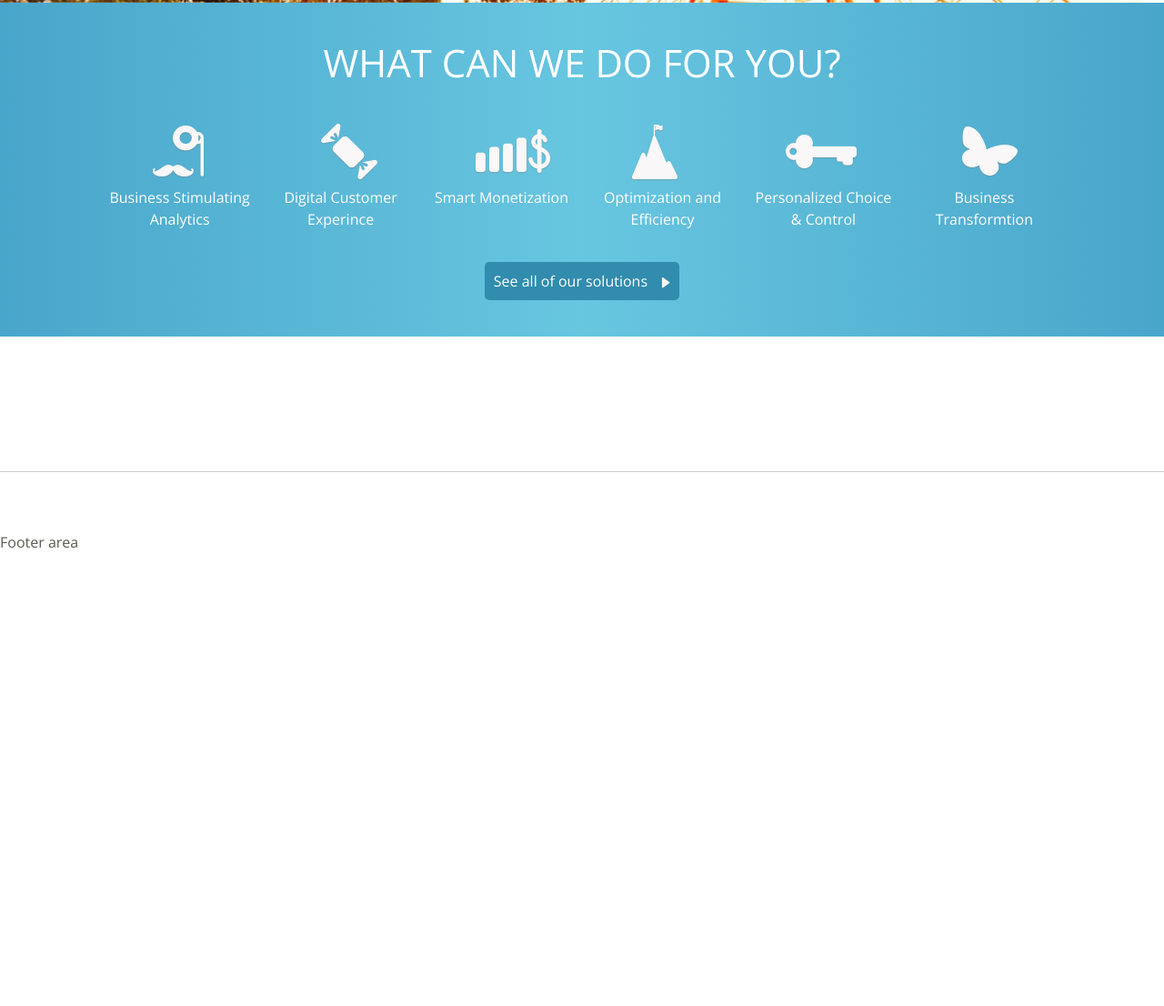
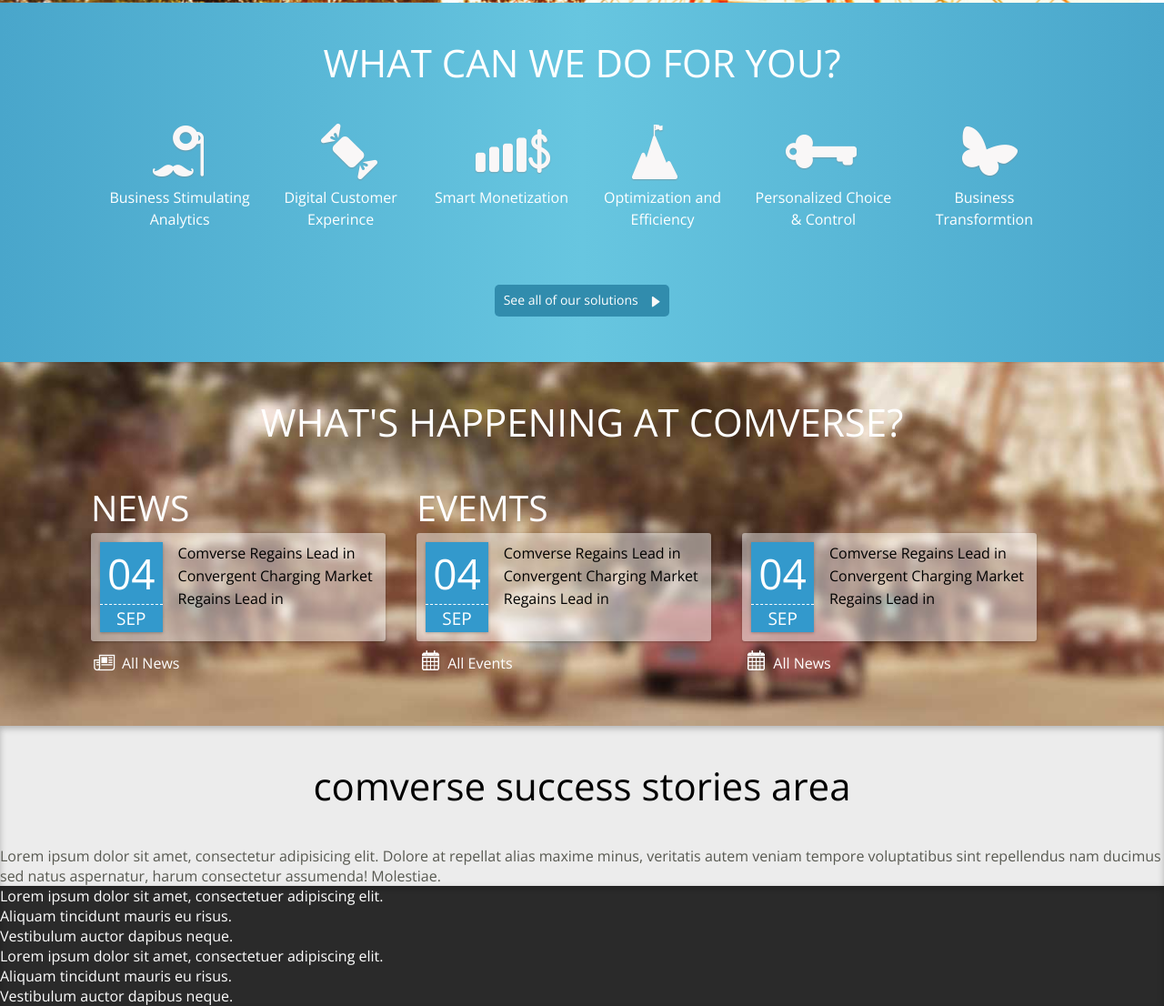
Before and after one commit to naitadar/comverse, a plain HTML site: page index.html in a window 1280 px wide. Shown: the part 635-1741 px from the top of the page at 91% size. Before the commit the page ends 1242 px from the top, so only its background shows below. Drawn offline with nearby package versions, Linux system fonts and the light colour scheme.

Commit message:
fix events

```diff
--- a/css/events.css
+++ b/css/events.css
@@ -0,0 +1,66 @@
+.comverse_events {
+	background: url(../img/backgrounds/news-and-events-bg.jpg) no-repeat center center;
+	background-attachment:fixed;
+	background-size: cover;
+	height: 400px;
+}
+.comverse_events h4 {
+	font: 400 39px/56px "Open Sans", "Helvetica Neue", Helvetica, Arial, sans-serif;
+	margin: 0;
+}
+.event_box {
+	display: inline-block;
+	margin: 0 30px 0 0;
+	width: 30%;
+}
+.date_and_description {
+	background: rgba(255, 255, 255, 0.46);
+	box-shadow: 0 1px 3px rgba(0, 0, 0, 0.25);
+	padding: 10px;
+	border-radius: 3px;
+}
+.date_and_description:hover { background: #fff; }
+.day_and_month {
+	box-shadow: 0 1px 3px rgba(0, 0, 0, 0.25);
+	display: table-cell;
+	background: #3399cc;
+	text-align: center;
+	height: 80px;
+	color: #fff;
+}
+.day_and_month .day {
+	font: 400 46px/68px "Open Sans", "Helvetica Neue", Helvetica, Arial, sans-serif;
+	border-bottom: 1px dashed #fff;
+	display: block;
+	padding: 0px 8px 0px;
+	vertical-align: top;
+}
+.day_and_month .month {
+	font: 400 19px/30px "Open Sans", "Helvetica Neue", Helvetica, Arial, sans-serif;
+}
+.date_and_description p {
+	display: table-cell;
+	vertical-align: top;
+	padding: 0 0 0 17px;
+	color: #000;
+	font: 400 16px/25px "Open Sans", "Helvetica Neue", Helvetica, Arial, sans-serif;
+}
+.event_box .more_btn {
+	display: inline-block;
+	margin: 5px 0 0 0;
+	color: #fff;
+}
+.event_box .icon {
+	background: url(../img/events/eventListIconEvents.png) no-repeat center center;
+	display: inline-block;
+	height: 25px;
+	width: 30px;
+	position: relative;
+	top: 4px;
+	margin: 0 4px 0 0;
+}
+.event_box .more_btn:hover { color: #000;}
+.event_box .more_btn .all_news{ top: 6px; background: url(../img/events/eventListIconNews.png) no-repeat center center; }
+.event_box .more_btn:hover .all_news{ background: url(../img/events/eventListIconNews_hover.png) no-repeat center center; }
+.event_box .more_btn .all_events{ background: url(../img/events/eventListIconEvents.png) no-repeat center center; }
+.event_box .more_btn:hover .all_events{ background: url(../img/events/eventListIconEvents_hover.png) no-repeat center center; }
--- /dev/null
+++ b/css/footer.css
@@ -0,0 +1,7 @@
+footer {
+	background: #2a2a2a;
+	color: #fff;
+}
+.comverse_success h2 {
+	color: #000 ;
+}
--- a/css/style.css
+++ b/css/style.css
@@ -103,10 +103,10 @@
 .btn:hover {
   /* Permalink - use to edit and share this gradient: http://colorzilla.com/gradient-editor/#138bc6+1,1062b5+100 */
   background: #138bc6; /* Old browsers */
-  background: -moz-linear-gradient(top,  #138bc6 1%, #1062b5 100%); /* FF3.6-15 */
-  background: -webkit-linear-gradient(top,  #138bc6 1%,#1062b5 100%); /* Chrome10-25,Safari5.1-6 */
-  background: linear-gradient(to bottom,  #138bc6 1%,#1062b5 100%); /* W3C, IE10+, FF16+, Chrome26+, Opera12+, Safari7+ */
-  filter: progid:DXImageTransform.Microsoft.gradient( startColorstr='#138bc6', endColorstr='#1062b5',GradientType=0 ); /* IE6-9 */
+  background: -moz-linear-gradient(top,  #318CAD 1%, #277A98 100%); /* FF3.6-15 */
+  background: -webkit-linear-gradient(top,  #318CAD 1%,#277A98 100%); /* Chrome10-25,Safari5.1-6 */
+  background: linear-gradient(to bottom,  #318CAD 1%,#277A98 100%); /* W3C, IE10+, FF16+, Chrome26+, Opera12+, Safari7+ */
+  filter: progid:DXImageTransform.Microsoft.gradient( startColorstr='#318CAD', endColorstr='#277A98',GradientType=0 ); /* IE6-9 */
 
     color: #fff;
 
--- /dev/null
+++ b/css/succses.css
@@ -0,0 +1,7 @@
+.comverse_success, footer {
+background: #ececec;
+box-shadow: inset 0 3px 7px rgba(0, 0, 0, 0.25);
+}
+.comverse_success h2 {
+	color: #000 ;
+}
--- a/index.html
+++ b/index.html
@@ -11,6 +11,8 @@
     <link rel="stylesheet" type="text/css" href="css/bunner.css" media="screen">
     <link rel="stylesheet" type="text/css" href="css/services.css" media="screen">
     <link rel="stylesheet" type="text/css" href="css/events.css" media="screen">
+    <link rel="stylesheet" type="text/css" href="css/succses.css" media="screen">
+    <link rel="stylesheet" type="text/css" href="css/footer.css" media="screen">
   </head>
  <body>
 
@@ -169,7 +171,7 @@
                     </li>
                 </ul>
                 <div class="comverse_solutions_link">
-                    <a href="#" name="comverse-solutions" id="comverse-solutions">
+                    <a href="#" name="comverse-solutions" id="comverse-solutions" class="btn">
                         <span>See all of our solutions</span>
                         <img src="img/btnArrow.png" alt="button image arrow">
                     </a>
@@ -179,23 +181,66 @@
         </section>
 
 
-        <section id="comverse_events">
+        <section class="comverse_events">
             <div class="wrapper">
-                <h2>WHAT CAN WE DO FOR YOU?</h2>
+                <h2>WHAT'S HAPPENING AT COMVERSE?</h2>
+                <div class="event_box">
+                    <h4>NEWS</h4>
+                    <div class="date_and_description">
+                        <div class="day_and_month">
+                            <span class="day">04</span>
+                            <span class="month">SEP</span>
+                        </div>
+                        <p>Comverse Regains Lead in Convergent Charging Market Regains Lead in</p>
+                    </div>
+                    <a href="" class="more_btn"><span class="icon all_news"></span>All News</a>
+                </div>
+                <div class="event_box">
+                    <h4>EVEMTS</h4>
+                    <div class="date_and_description">
+                        <div class="day_and_month">
+                            <span class="day">04</span>
+                            <span class="month">SEP</span>
+                        </div>
+                        <p>Comverse Regains Lead in Convergent Charging Market Regains Lead in</p>
+                    </div>
+                    <a href="" class="more_btn"><span class="icon all_events"></span>All Events</a>
+                </div>
+                <div class="event_box">
+                    <div class="date_and_description">
+                        <div class="day_and_month">
+                            <span class="day">04</span>
+                            <span class="month">SEP</span>
+                        </div>
+                        <p>Comverse Regains Lead in Convergent Charging Market Regains Lead in</p>
+                    </div>
+                    <a href="" class="more_btn"><span class="icon all_events"></span>All News</a>
+                </div>
             </div>
         </section>
         <!--END: comverse_events section-->
-        <hr>
 
-        <section id="comverse_success">
-            <h3>comverse success stories area</h3>
+        <section class="comverse_success">
+            <h2>comverse success stories area</h2>
+            <span>Lorem ipsum dolor sit amet, consectetur adipisicing elit. Dolore at repellat alias maxime minus, veritatis autem veniam tempore voluptatibus sint repellendus nam ducimus sed natus aspernatur, harum consectetur assumenda! Molestiae.</span>
         </section>
         <!--END: comverse_success section-->
 
     </main>
     <!--END: Site main area-->
 
-    <footer>Footer area </footer>
+    <footer>
+    <ul>
+       <li>Lorem ipsum dolor sit amet, consectetuer adipiscing elit.</li>
+       <li>Aliquam tincidunt mauris eu risus.</li>
+       <li>Vestibulum auctor dapibus neque.</li>
+    </ul>
+    <ul>
+       <li>Lorem ipsum dolor sit amet, consectetuer adipiscing elit.</li>
+       <li>Aliquam tincidunt mauris eu risus.</li>
+       <li>Vestibulum auctor dapibus neque.</li>
+    </ul>
+    </footer>
 
 
 </body>
```
